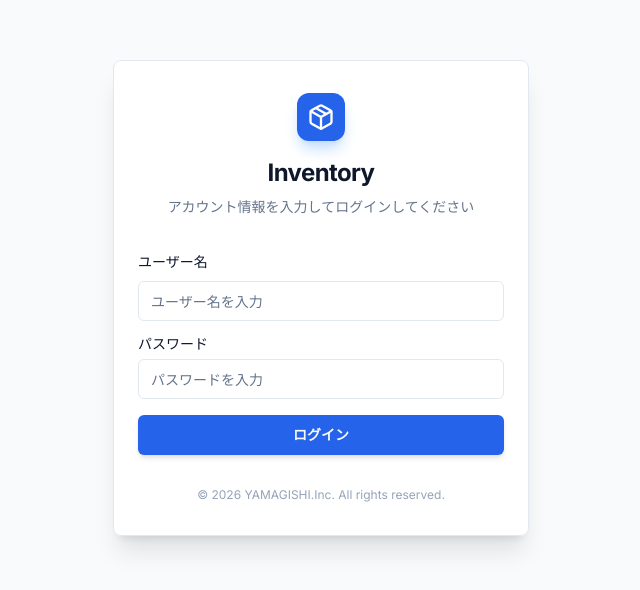
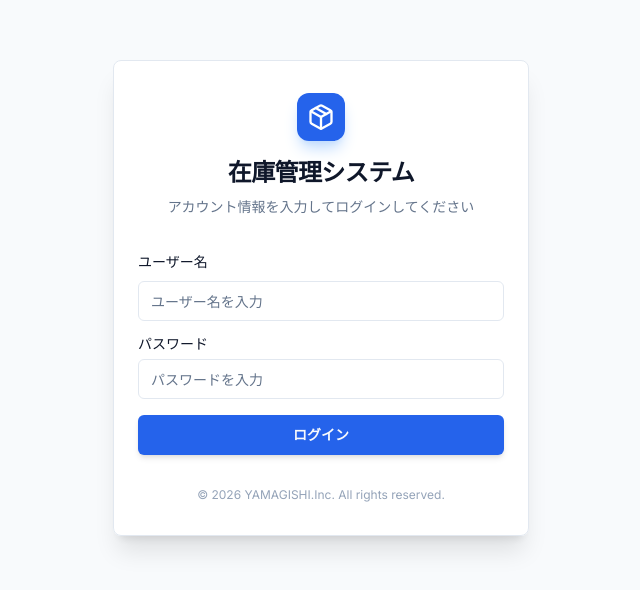
Before and after one commit to yamagishi2448dev-lab/inventory-main, a Next.js app: page /login in a window 1280 px wide. Shown: the part 102-692 px from the top of the page, without its empty margins (319-959 px from the left). Built offline with nearby package versions, Linux system fonts and the light colour scheme.

Commit message:
fix: unify title label to 在庫管理システム

```diff
--- a/app/(auth)/login/page.tsx
+++ b/app/(auth)/login/page.tsx
@@ -56,7 +56,7 @@ export default function LoginPage() {
           </div>
         </div>
         <div className="space-y-2">
-          <CardTitle className="text-2xl font-bold tracking-tight text-slate-900">Inventory</CardTitle>
+          <CardTitle className="text-2xl font-bold tracking-tight text-slate-900">在庫管理システム</CardTitle>
           <CardDescription className="text-slate-500">
             アカウント情報を入力してログインしてください
           </CardDescription>
--- a/app/layout.tsx
+++ b/app/layout.tsx
@@ -6,7 +6,7 @@ import { SWRProvider } from "@/lib/hooks/swr-config";
 const inter = Inter({ subsets: ["latin"] });
 
 export const metadata: Metadata = {
-  title: "Inventory - 在庫管理システム",
+  title: "在庫管理システム",
   description: "シンプルで使いやすい在庫管理システム",
 };
 
--- a/components/layout/Sidebar.tsx
+++ b/components/layout/Sidebar.tsx
@@ -122,8 +122,7 @@ export function Sidebar() {
             </div>
             {isOpen && (
               <div className="flex flex-col items-start overflow-hidden">
-                <span className="font-bold text-slate-900 truncate">Inventory</span>
-                <span className="text-[10px] text-slate-500 font-medium">在庫管理システム</span>
+                <span className="font-bold text-slate-900 truncate">在庫管理システム</span>
               </div>
             )}
           </button>
```
Also changed, not shown: tests/README.md, 1 other file (tests, documents, lock files or other folders).
